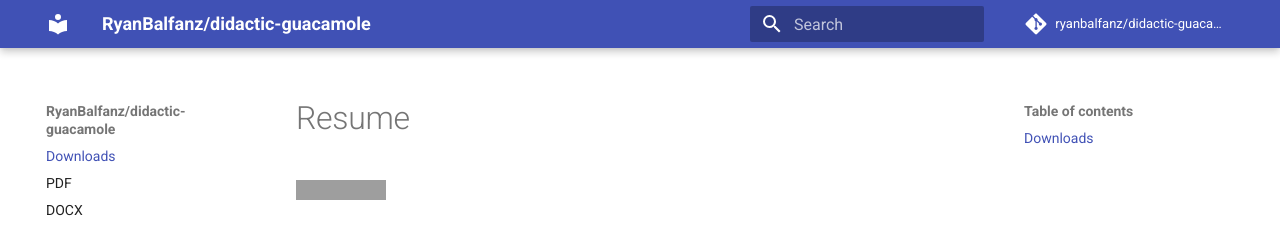
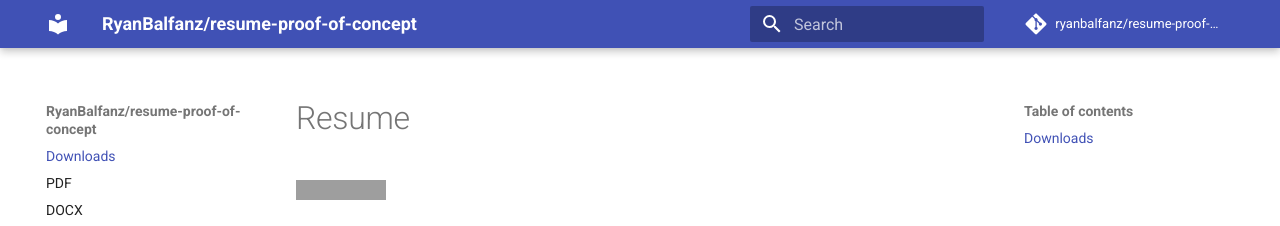
Before and after one commit to RyanBalfanz/didactic-guacamole, an MkDocs documentation site: the page built from docs/index.md, in a window 1280 px wide. Shown: the top 226 px of the page. Built offline with MkDocs 1.6.1 and Material for MkDocs 9.7.7, drawn with Linux system fonts in a browser that asks for light colours; comment, search, counter and statistics services are not loaded; grey boxes are pictures that could not be loaded.

Commit message:
Update repo name references except for Travis CI

```diff
--- a/docs/index.md
+++ b/docs/index.md
@@ -4,13 +4,13 @@
 
 ## Downloads
 
-A [single Markdown file](https://github.com/RyanBalfanz/didactic-guacamole/blob/master/resume.md) is used to generate all other available formats. For details check out the [repository].
+A [single Markdown file](https://github.com/RyanBalfanz/resume-proof-of-concept/blob/master/resume.md) is used to generate all other available formats. For details check out the [repository].
 
 - [PDF][resume.pdf]
 - [DOCX][resume.docx]
 - [HTML][resume.html]
 
-[repository]: https://github.com/RyanBalfanz/didactic-guacamole
+[repository]: https://github.com/RyanBalfanz/resume-proof-of-concept
 [resume.docx]: ./static/balfanz_resume.docx
 [resume.html]: ./static/balfanz_resume.html
 [resume.pdf]: ./static/balfanz_resume.pdf
--- a/mkdocs.yml
+++ b/mkdocs.yml
@@ -1,10 +1,10 @@
 site_author: Ryan Balfanz
 site_description: Resume of Ryan Balfanz resume in various formats
-site_name: RyanBalfanz/didactic-guacamole
-site_url: https://ryanbalfanz.github.io/didactic-guacamole/
+site_name: RyanBalfanz/resume-proof-of-concept
+site_url: https://ryanbalfanz.github.io/resume-proof-of-concept/
 
-repo_name: ryanbalfanz/didactic-guacamole
-repo_url: https://github.com/ryanbalfanz/didactic-guacamole
+repo_name: ryanbalfanz/resume-proof-of-concept
+repo_url: https://github.com/ryanbalfanz/resume-proof-of-concept
 
 theme:
   name: 'material'
```
Also changed, not shown: README.md (+1 -1 lines).
